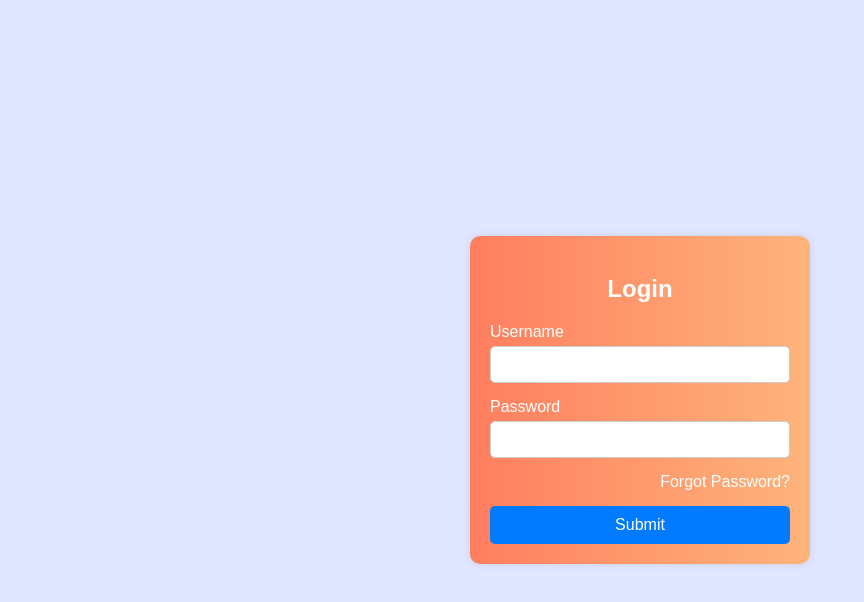
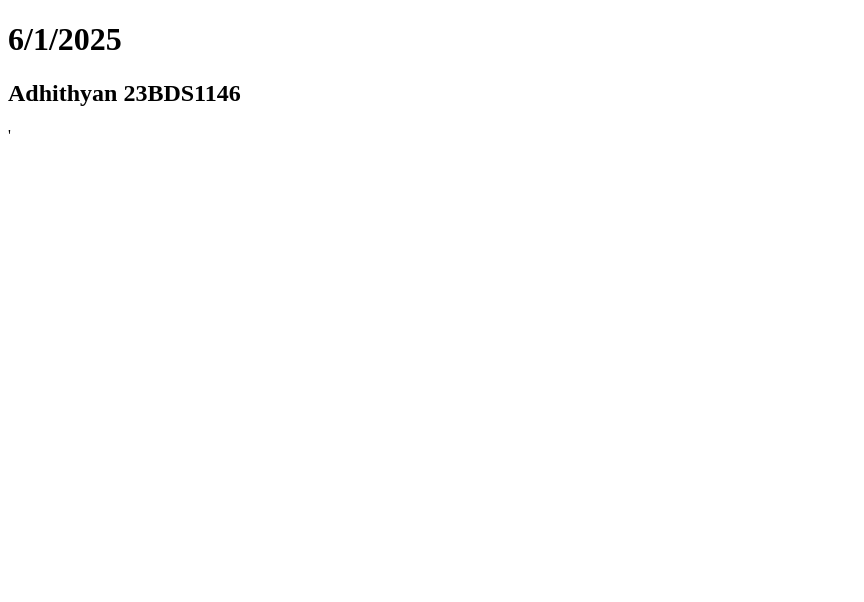
Before and after one commit to adhi777/23BDS1146_adhi123, a plain HTML site: page index.html in a window 1280 px wide. Shown: the whole page, without its empty margins (0-864 px from the left). Drawn offline with Linux system fonts and the light colour scheme.

Commit message:
Update index.html

```diff
--- a/index.html
+++ b/index.html
@@ -1,93 +1,11 @@
 <!DOCTYPE html>
-<html lang="en">
+<html>
 <head>
-    <meta charset="UTF-8">
-    <meta name="viewport" content="width=device-width, initial-scale=1.0">
-    <title>Login Page</title>
-    <style>
-        body {
-            display: flex;
-            justify-content: center;
-            align-items: center;
-            height: 100vh;
-            margin: 0;
-            font-family: Arial, sans-serif;
-            background-color: #e0e7ff; /* Light blue background color */
-        }
-
-        .login-container {
-            width: 300px;
-            padding: 20px;
-            background: linear-gradient(to right, #ff7e5f, #feb47b);
-            box-shadow: 0 0 10px rgba(0, 0, 0, 0.1);
-            border-radius: 10px;
-        }
-
-        h2 {
-            text-align: center;
-            margin-bottom: 20px;
-            color: white;
-        }
-
-        .input-group {
-            margin-bottom: 15px;
-        }
-
-        .input-group label {
-            display: block;
-            margin-bottom: 5px;
-            color: white;
-        }
-
-        .input-group input {
-            width: 100%;
-            padding: 10px;
-            box-sizing: border-box;
-            border: 1px solid #ccc;
-            border-radius: 5px;
-        }
-
-        .forgot-password {
-            display: block;
-            text-align: right;
-            margin-bottom: 15px;
-            color: white;
-            text-decoration: none;
-        }
-
-        .forgot-password:hover {
-            text-decoration: underline;
-        }
-
-        .btn {
-            width: 100%;
-            padding: 10px;
-            background-color: #007bff;
-            border: none;
-            color: white;
-            border-radius: 5px;
-            cursor: pointer;
-            font-size: 16px;
-        }
-
-        .btn:hover {
-            background-color: #0056b3;
-        }
-    </style>
+<title>Form</title>
 </head>
 <body>
-    <div class="login-container">
-        <h2>Login</h2>
-        <div class="input-group">
-            <label for="username">Username</label>
-            <input type="text" id="username" name="username">
-        </div>
-        <div class="input-group">
-            <label for="password">Password</label>
-            <input type="password" id="password" name="password">
-        </div>
-        <a href="#" class="forgot-password">Forgot Password?</a>
-        <button type="submit" class="btn">Submit</button>
-    </div>
+
+<h1>6/1/2025</h1>
+<h2>Adhithyan 23BDS1146</h2>'
 </body>
 </html>
```
